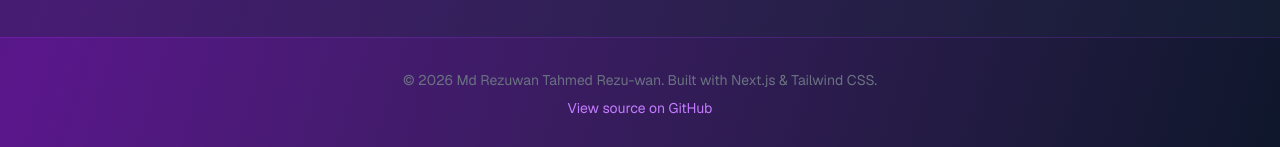
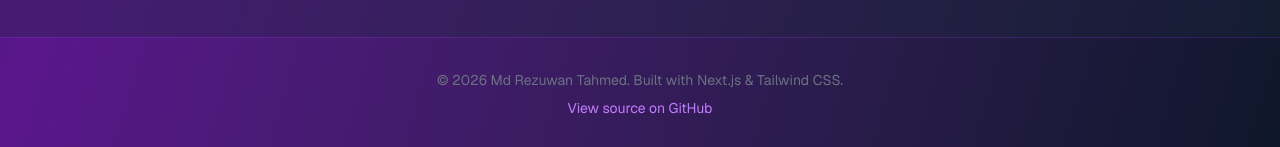
Before and after one commit to Rezu-wan/my-portfolio, a Next.js app: page / in a window 1280 px wide. Shown: the part 4141-4288 px from the top of the page. Built offline with nearby package versions, Linux system fonts and the light colour scheme.

Commit message:
Update footer copyright name to 'Md Rezuwan Tahmed'

```diff
--- a/app/page.tsx
+++ b/app/page.tsx
@@ -410,7 +410,7 @@ export default function Home() {
       <footer className="py-6 sm:py-8 px-4 sm:px-6 border-t border-purple-500/20">
         <div className="max-w-6xl mx-auto text-center text-gray-500">
           <p className="text-xs sm:text-sm">
-            © {new Date().getFullYear()} Md Rezuwan Tahmed Rezu-wan. Built with Next.js & Tailwind CSS.
+            © {new Date().getFullYear()} Md Rezuwan Tahmed. Built with Next.js & Tailwind CSS.
           </p>
           <p className="mt-1 sm:mt-2 text-xs sm:text-sm">
             <a href={GITHUB_URL} className="text-purple-400 hover:text-purple-300 transition-colors">
```
